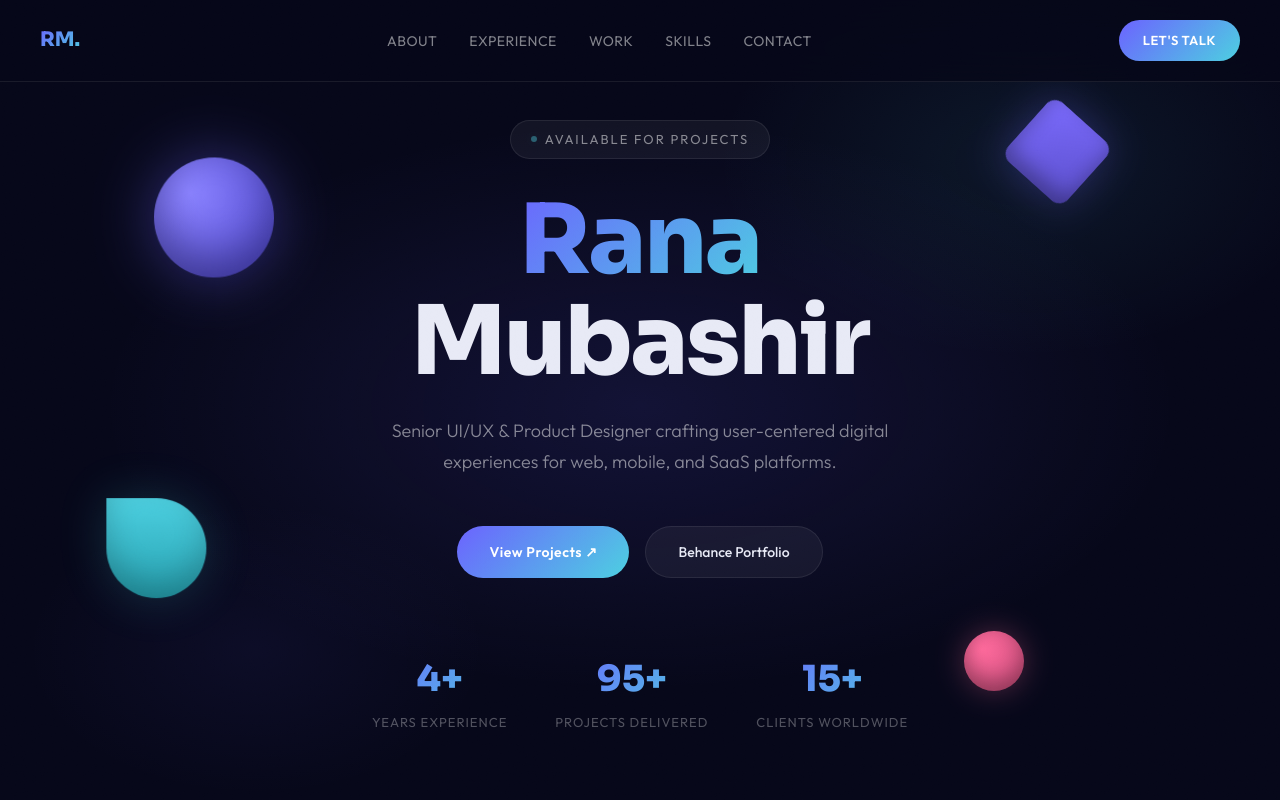
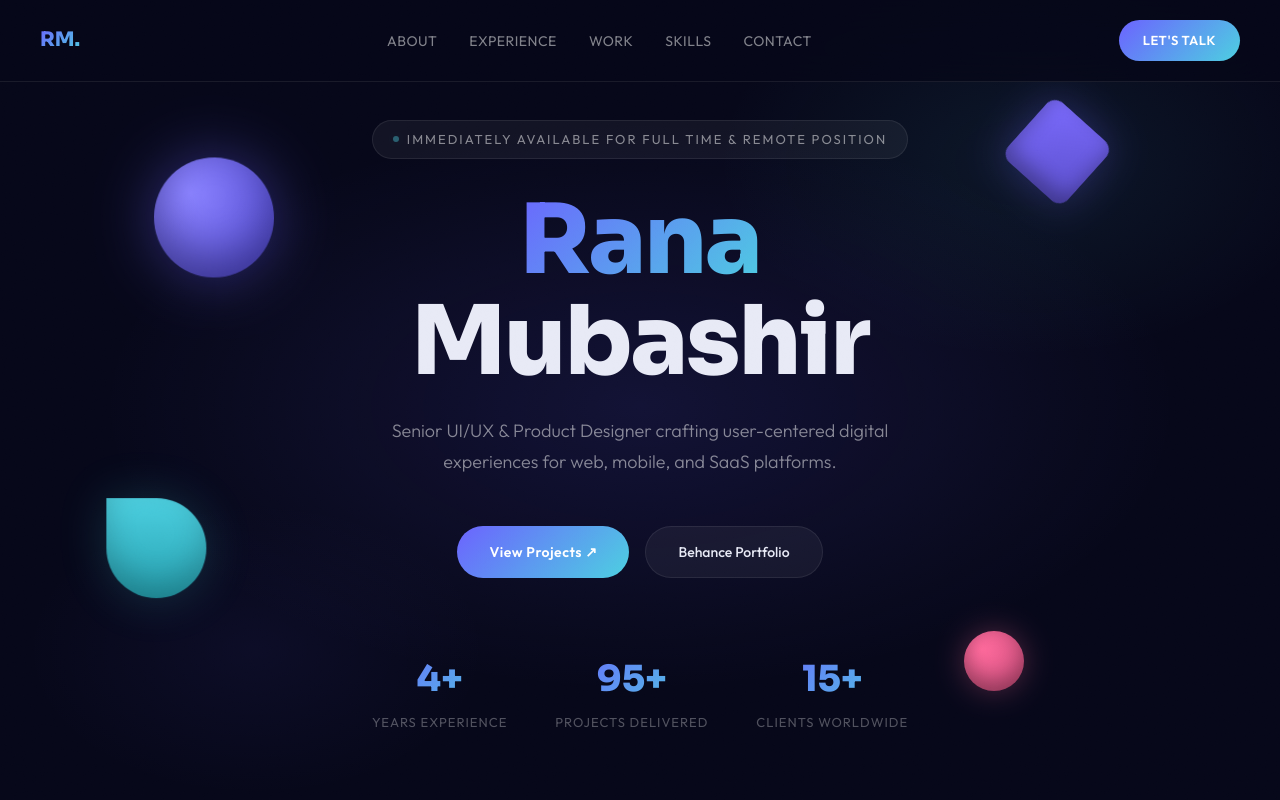
Before and after one commit to mubashirdesigner/Rana-Mubashir.github.io, a website: page index.html in a window 1280 px wide. Shown: the top 800 px of the page. Drawn offline with Linux system fonts and the light colour scheme.

Commit message:
Update hero label: Available for Full Time & Remote

```diff
--- a/index.html
+++ b/index.html
@@ -492,7 +492,7 @@ body::after {
   <div class="float-obj float-obj-3"></div>
   <div class="float-obj float-obj-4"></div>
   <div class="hero-content">
-    <div class="hero-label"><span class="dot"></span> Available for Projects</div>
+    <div class="hero-label"><span class="dot"></span> Immediately Available for Full Time & Remote Position</div>
     <h1 class="hero-title">
       <span class="gradient-text">Rana</span><br>Mubashir
     </h1>
```
